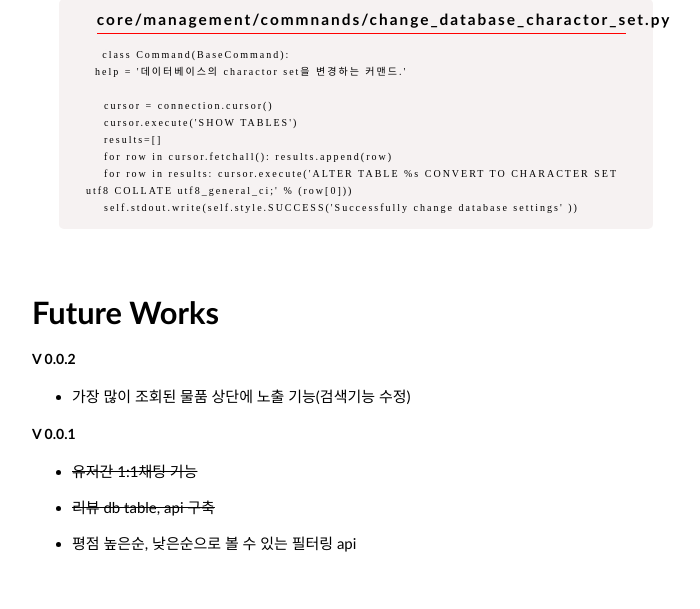
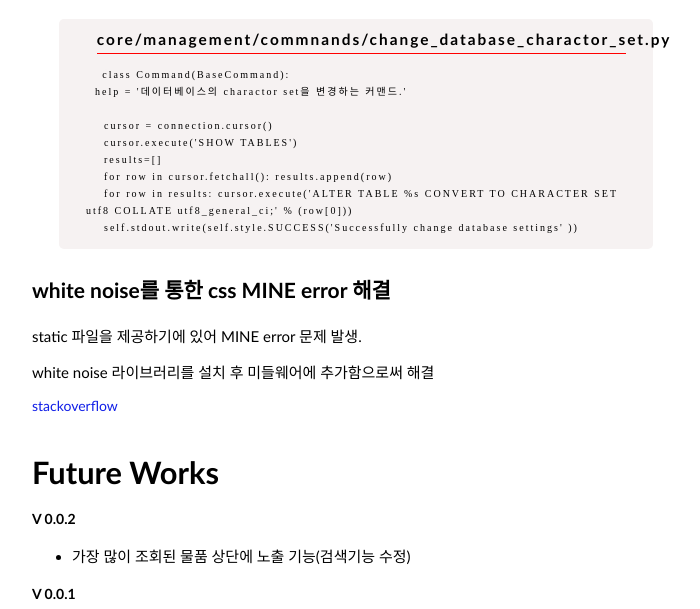
Before and after one commit to HyoungSooo/pay_test_api, a Django app: template app/web/templates/index.html in a window 1280 px wide; the page is wider, and only the part inside the window is pictured. Shown: the part 2315-2924 px from the top of that part, without its empty margins (298-998 px from the left). Run offline with Django 4.2, Linux system fonts and the light colour scheme; the template is opened without the code that fills it, so the values that code supplies are empty.

Commit message:
change index page

```diff
--- a/app/web/templates/index.html
+++ b/app/web/templates/index.html
@@ -5,7 +5,7 @@
   <meta charset="UTF-8">
   <meta http-equiv="X-UA-Compatible" content="IE=edge">
   <meta name="viewport" content="width=device-width, initial-scale=1.0">
-  <link rel="stylesheet" href="{% static '/css/main.css' %}" type="text/css">
+  <link rel="stylesheet" href="{% static 'css/main.css' %}" type="text/css">
   <title>Document</title>
 </head>
 <body>
@@ -35,6 +35,7 @@
         <li>app들간 참조 최소화</li>
         <li>DB 쿼리 최적화 (N+1 문제 등)</li>
         <li>REST API 준수</li>
+        <li>Github Action을 통한 배포 자동화</li>
       </ul>
       <h3>Authentication</h3>
       <h4>JWT vs Session</h4>
@@ -130,6 +131,12 @@
 
       </div>
 
+      <h3>white noise를 통한 css MINE error 해결</h3>
+      <p>static 파일을 제공하기에 있어 MINE error 문제 발생.</p>
+      <p>white noise 라이브러리를 설치 후 미들웨어에 추가함으로써 해결</p>
+      <a href="https://stackoverflow.com/questions/35557129/css-not-loading-wrong-mime-type-django">stackoverflow</a>
+
+
     </section>
     <section class="main-section" id="Python_Comments">
       <header>Future Works</header>
```
Also changed, not shown: .github/workflow/ci_cd.yml (deleted).
